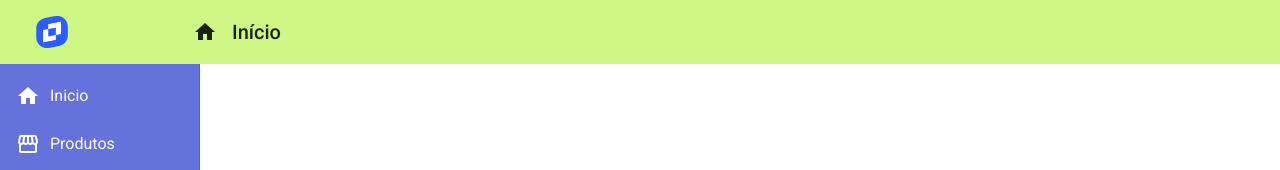
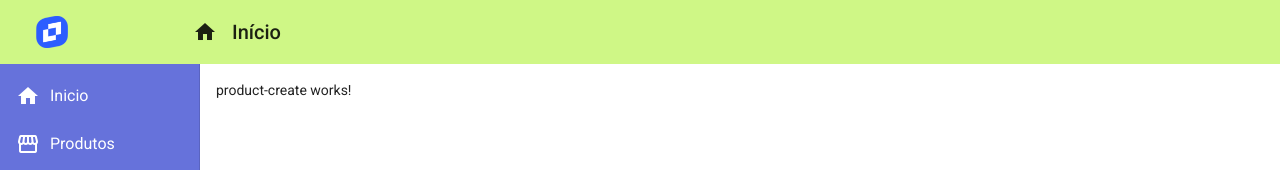
Before and after one commit to fuhr-br/ProjetoAngularTs, an Angular app in the folder frontend/: page /products/create in a window 1280 px wide. Before the commit this address led to /. Shown: the top 170 px of the page. Built offline with nearby package versions, Linux system fonts and the light colour scheme.

Commit message:
add component procuct-create

```diff
--- a/frontend/src/app/app.module.ts
+++ b/frontend/src/app/app.module.ts
@@ -15,6 +15,7 @@
 import {MatCardModule}from '@angular/material/card';
 import { ProductCrudComponent } from './views/product-crud/product-crud.component';
 import { RedDirective } from './directives/red.directive';
+import { ProductCreateComponent } from './components/product/product-create/product-create.component';
 @NgModule({
   declarations: [
     AppComponent,
@@ -23,7 +24,8 @@
     NavComponent,
     HomeComponent,
     ProductCrudComponent,
-    RedDirective
+    RedDirective,
+    ProductCreateComponent
   ],
   imports: [
     BrowserModule,
--- /dev/null
+++ b/frontend/src/app/components/product/product-create/product-create.component.html
@@ -0,0 +1 @@
+<p>product-create works!</p>
--- /dev/null
+++ b/frontend/src/app/components/product/product-create/product-create.component.ts
@@ -0,0 +1,15 @@
+import { Component, OnInit } from '@angular/core';
+
+@Component({
+  selector: 'app-product-create',
+  templateUrl: './product-create.component.html',
+  styleUrls: ['./product-create.component.css']
+})
+export class ProductCreateComponent implements OnInit {
+
+  constructor() { }
+
+  ngOnInit(): void {
+  }
+
+}
```
Also changed, not shown: frontend/src/app/app-routing.module.ts (+7 -0 lines), frontend/src/app/app.component.html (line endings or trailing spaces), frontend/src/app/components/product/product-create/product-create.component.css (added).
